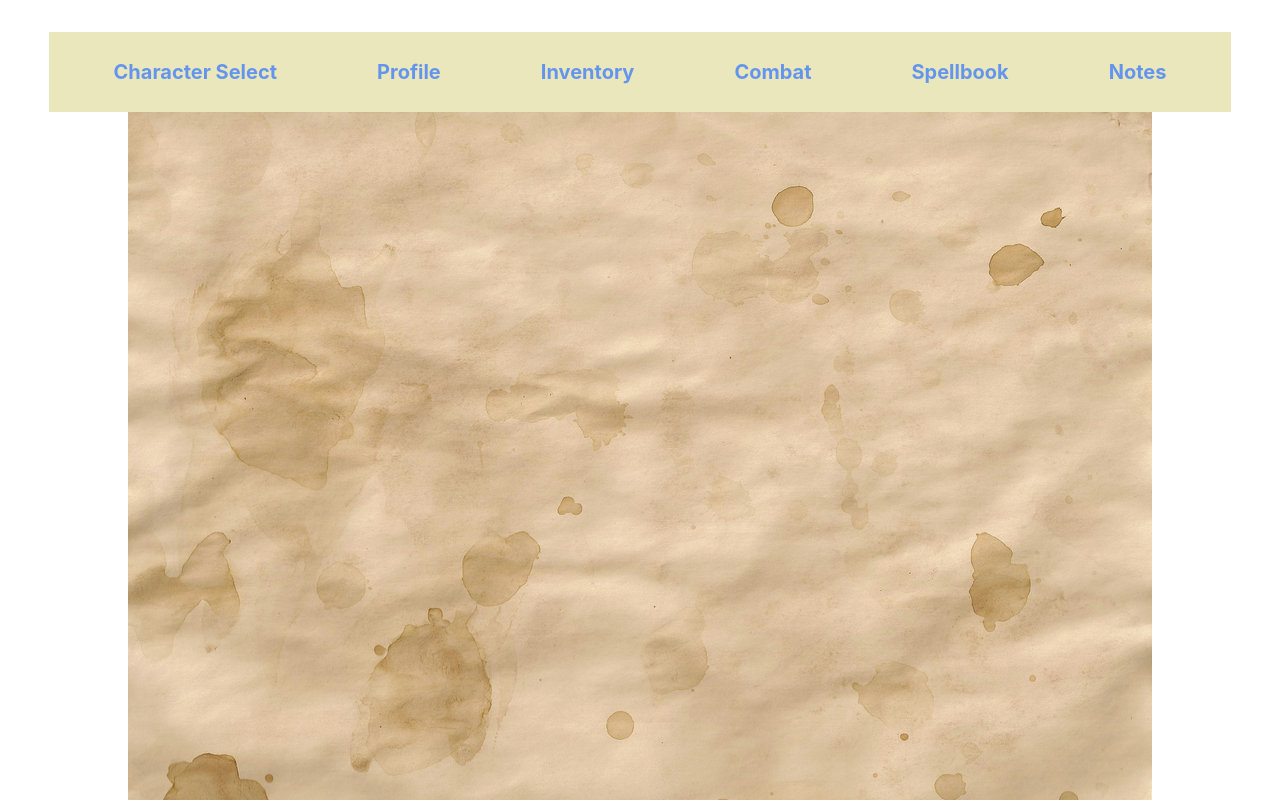
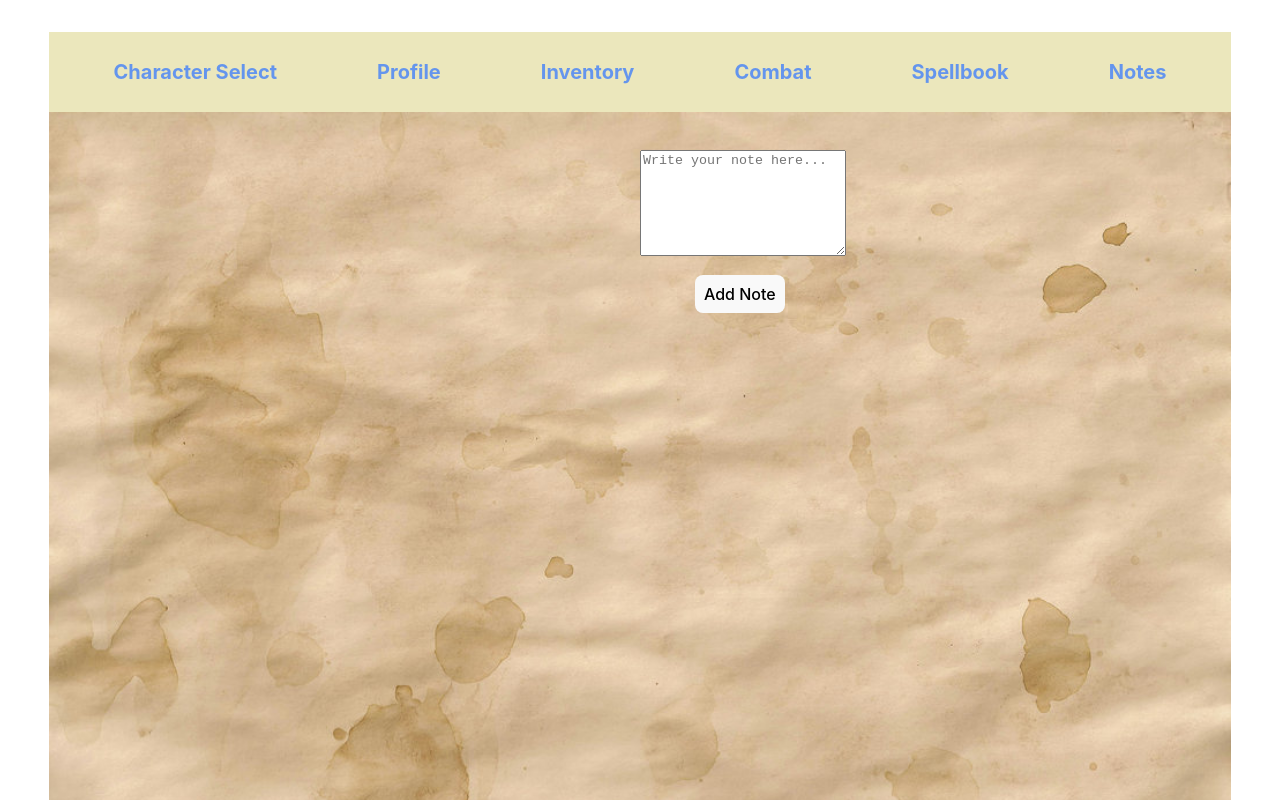
Before and after one commit to Dkobes/adventurers-board, a React (Vite) app in the folder adventurers-board/client/: page /notes in a window 1280 px wide. Shown: the top 800 px of the page. Built offline with nearby package versions, Linux system fonts and the light colour scheme.

Commit message:
Notes CSS

```diff
--- a/adventurers-board/client/src/pages/Notes/notes.css
+++ b/adventurers-board/client/src/pages/Notes/notes.css
@@ -0,0 +1,34 @@
+.note-paper {
+    position: relative;
+}
+
+.notepaper-img {
+    width: 100%;
+    height: auto;
+}
+
+.text-overlay {
+    position : absolute;
+    top: 150px;
+    left: 640px;
+    font-weight: bold;
+    font-size: 20px;
+}
+
+.button-overlay {
+    position: absolute;
+    top: 270px;
+    left: 690px;
+}
+
+.list {
+    position: absolute;
+    left: -450px;
+    font-weight: bold;
+    font-size: 17px;
+}
+
+textarea {
+    width: 200px;
+    height: 100px
+}
--- a/adventurers-board/client/src/pages/Notes/notes.jsx
+++ b/adventurers-board/client/src/pages/Notes/notes.jsx
@@ -1,5 +1,6 @@
 import React, { useState } from 'react';
 import NotePaper from '/src/assets/images/note-paper.jpg';
+import './notes.css';
 
 const Notes = () => {
     const [notes, setNotes] = useState([]);
@@ -17,16 +18,21 @@ const Notes = () => {
     };
 
     return (
-        <div className="note-paper">
-            <img src={NotePaper} alt="Stained note paper" className="note-paper"></img>
-            <h2>Notes</h2>
+        <div>
+            <div className='note-paper'>
+                <img src={NotePaper} alt="Stained note paper" className='notepaper-img'></img>
+            </div>
+            <div className='text-overlay'>
                 <textarea
                     value={noteText}
                     onChange={(e) => setNoteText(e.target.value)}
-                placeholder="Write your note here"
+                    placeholder="Write your note here..."
                 />
+            </div>
+            <div className='button-overlay'>
                 <button onClick={addNote}>Add Note</button>
                     <ul>
+                        <div class="list">
                         {notes.map((note, index) => (
                             <li key={index}>{note}
                                 <button onClick={() => removeNote(index)} style={{ marginLeft: '10px' }}>
@@ -34,7 +40,9 @@ const Notes = () => {
                                 </button>
                             </li>
                         ))}
+                        </div>
                     </ul>
+            </div>
          </div>
      );
 };
```
Also changed, not shown: adventurers-board/client/src/assets/images/character-select.jpg (added). Lines whose indentation alone changed are shown as unchanged.
